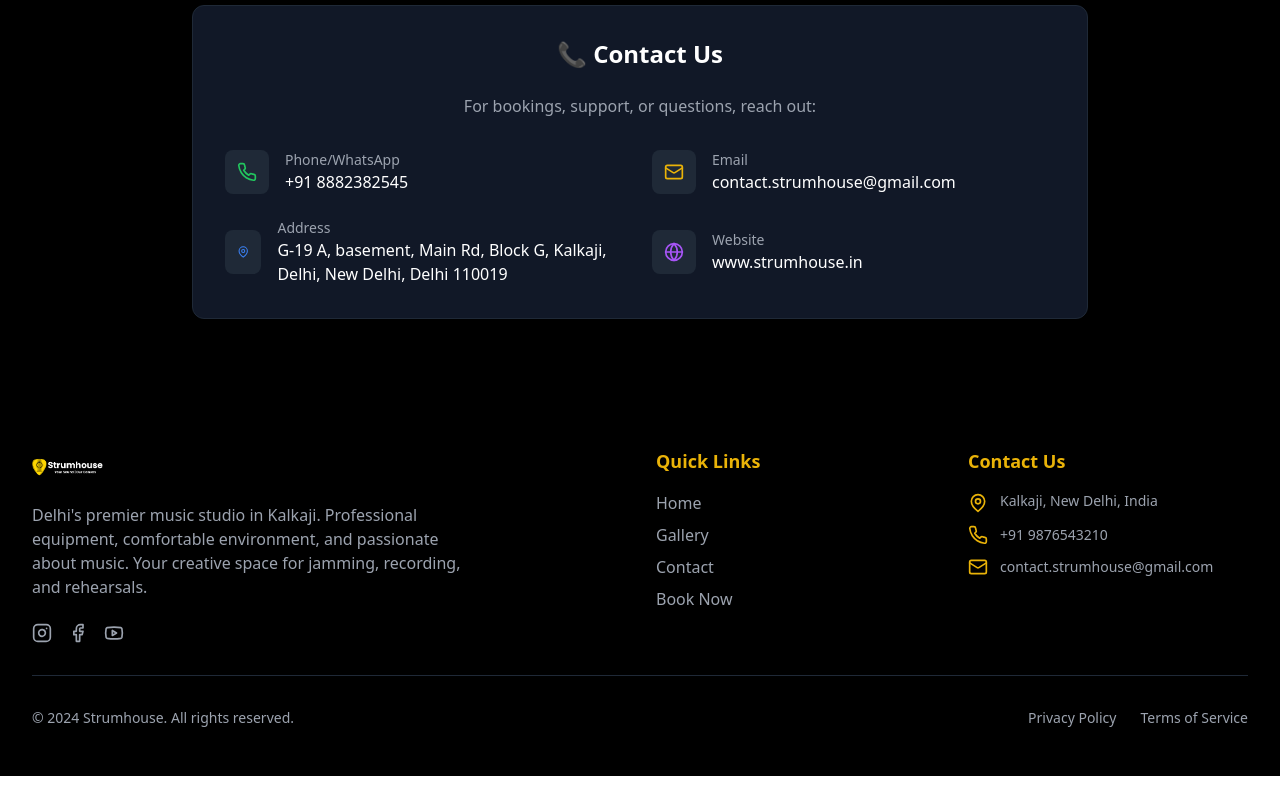
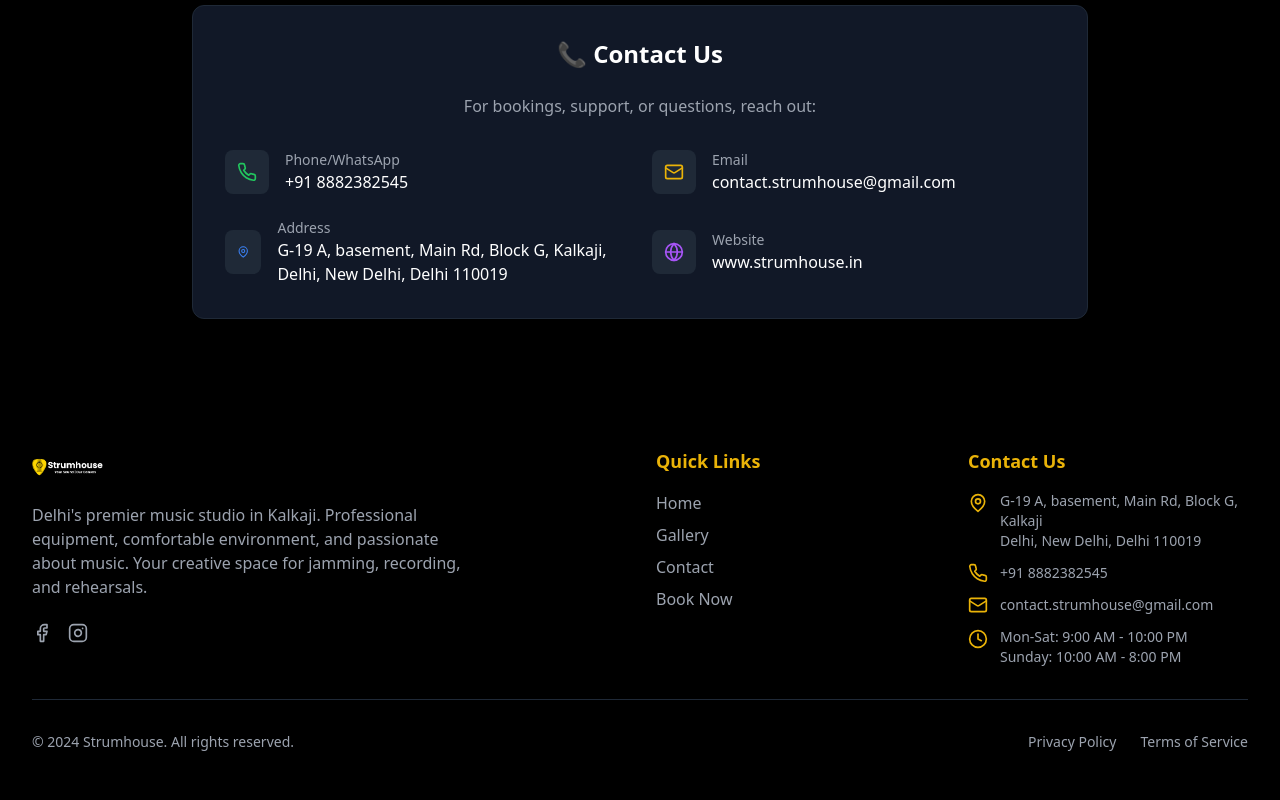
Before and after one commit to strumhouse/strumhouse-main, a React (Vite) app: page /privacy in a window 1280 px wide. Shown: the part 2949-3749 px from the top of the page. Before the commit the page ends 3725 px from the top, so only its background shows below. Built offline with nearby package versions, Linux system fonts and the light colour scheme; no server answers.

Commit message:
Update Footer.tsx

```diff
--- a/src/components/Layout/Footer.tsx
+++ b/src/components/Layout/Footer.tsx
@@ -1,9 +1,24 @@
 import React from 'react';
-import { Music, MapPin, Phone, Mail, Instagram, Facebook, Youtube } from 'lucide-react';
+import { Music, MapPin, Phone, Mail, Instagram, Facebook, Clock, ExternalLink } from 'lucide-react';
 import { Link } from 'react-router-dom';
 import logo from '../../assets/logo.png';
 
 const Footer: React.FC = () => {
+  const socialLinks = [
+    {
+      icon: Facebook,
+      title: 'Facebook',
+      url: 'https://www.facebook.com/Strumhousejampad',
+      color: 'text-blue-500'
+    },
+    {
+      icon: Instagram,
+      title: 'Instagram',
+      url: 'https://www.instagram.com/strumhouse_jampad/',
+      color: 'text-pink-500'
+    }
+  ];
+
   return (
     <footer className="bg-black text-white">
       <div className="max-w-7xl mx-auto px-4 sm:px-6 lg:px-8 py-12">
@@ -19,15 +34,18 @@
               space for jamming, recording, and rehearsals.
             </p>
             <div className="flex space-x-4">
-              <a href="#" className="text-gray-400 hover:text-yellow-500 transition-colors">
-                <Instagram className="h-5 w-5" />
-              </a>
-              <a href="#" className="text-gray-400 hover:text-yellow-500 transition-colors">
-                <Facebook className="h-5 w-5" />
-              </a>
-              <a href="#" className="text-gray-400 hover:text-yellow-500 transition-colors">
-                <Youtube className="h-5 w-5" />
-              </a>
+              {socialLinks.map((social) => (
+                <a
+                  key={social.title}
+                  href={social.url}
+                  target="_blank"
+                  rel="noopener noreferrer"
+                  className="text-gray-400 hover:text-yellow-500 transition-colors"
+                  title={social.title}
+                >
+                  <social.icon className="h-5 w-5" />
+                </a>
+              ))}
             </div>
           </div>
 
@@ -64,17 +82,25 @@
             <div className="space-y-3">
               <div className="flex items-start space-x-3">
                 <MapPin className="h-5 w-5 text-yellow-500 mt-0.5 flex-shrink-0" />
-                <span className="text-gray-400 text-sm">
-                  Kalkaji, New Delhi, India
-                </span>
+                <div className="text-gray-400 text-sm">
+                  <div>G-19 A, basement, Main Rd, Block G, Kalkaji</div>
+                  <div>Delhi, New Delhi, Delhi 110019</div>
+                </div>
               </div>
               <div className="flex items-center space-x-3">
                 <Phone className="h-5 w-5 text-yellow-500 flex-shrink-0" />
-                <span className="text-gray-400 text-sm">+91 9876543210</span>
+                <span className="text-gray-400 text-sm">+91 8882382545</span>
               </div>
               <div className="flex items-center space-x-3">
                 <Mail className="h-5 w-5 text-yellow-500 flex-shrink-0" />
                 <span className="text-gray-400 text-sm">contact.strumhouse@gmail.com</span>
+              </div>
+              <div className="flex items-start space-x-3">
+                <Clock className="h-5 w-5 text-yellow-500 mt-0.5 flex-shrink-0" />
+                <div className="text-gray-400 text-sm">
+                  <div>Mon-Sat: 9:00 AM - 10:00 PM</div>
+                  <div>Sunday: 10:00 AM - 8:00 PM</div>
+                </div>
               </div>
             </div>
           </div>
```
